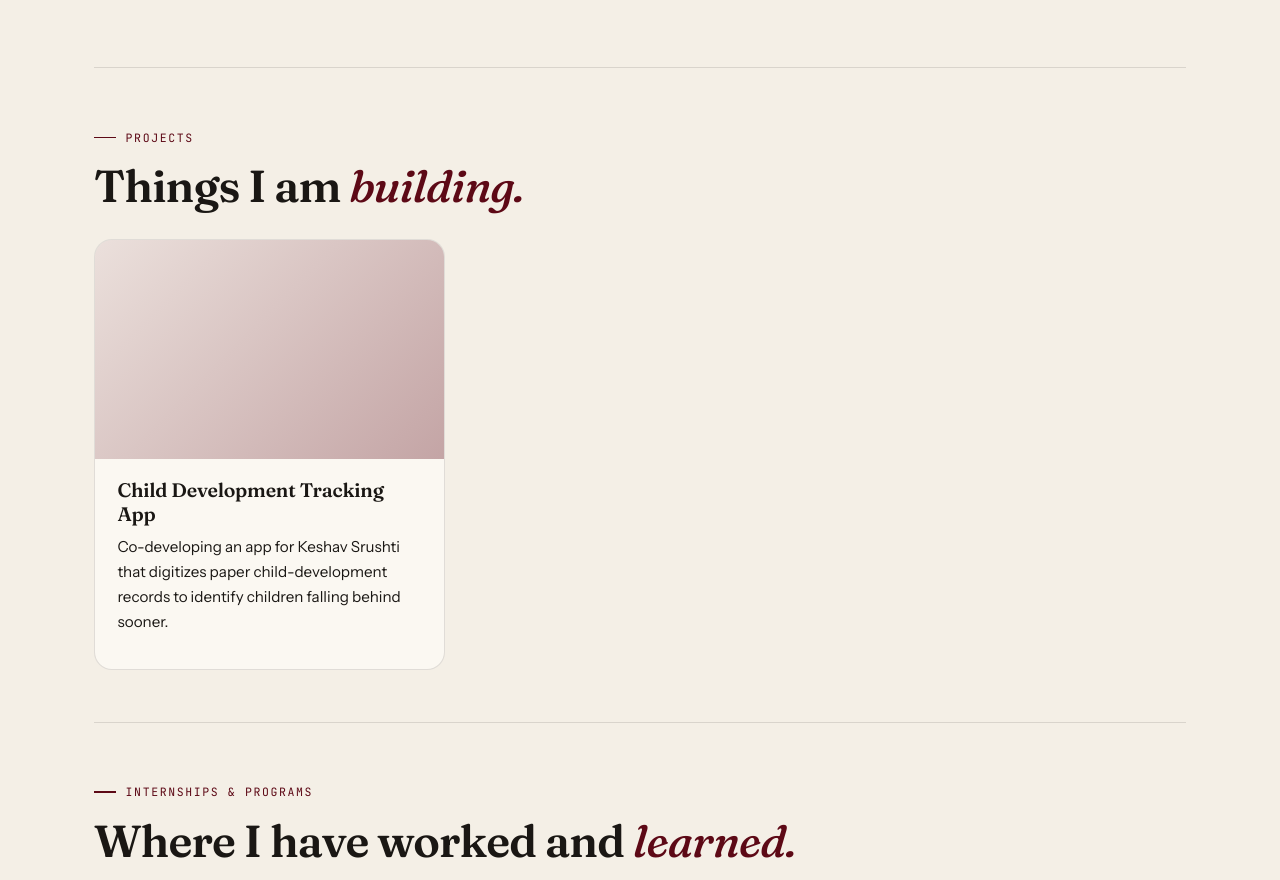
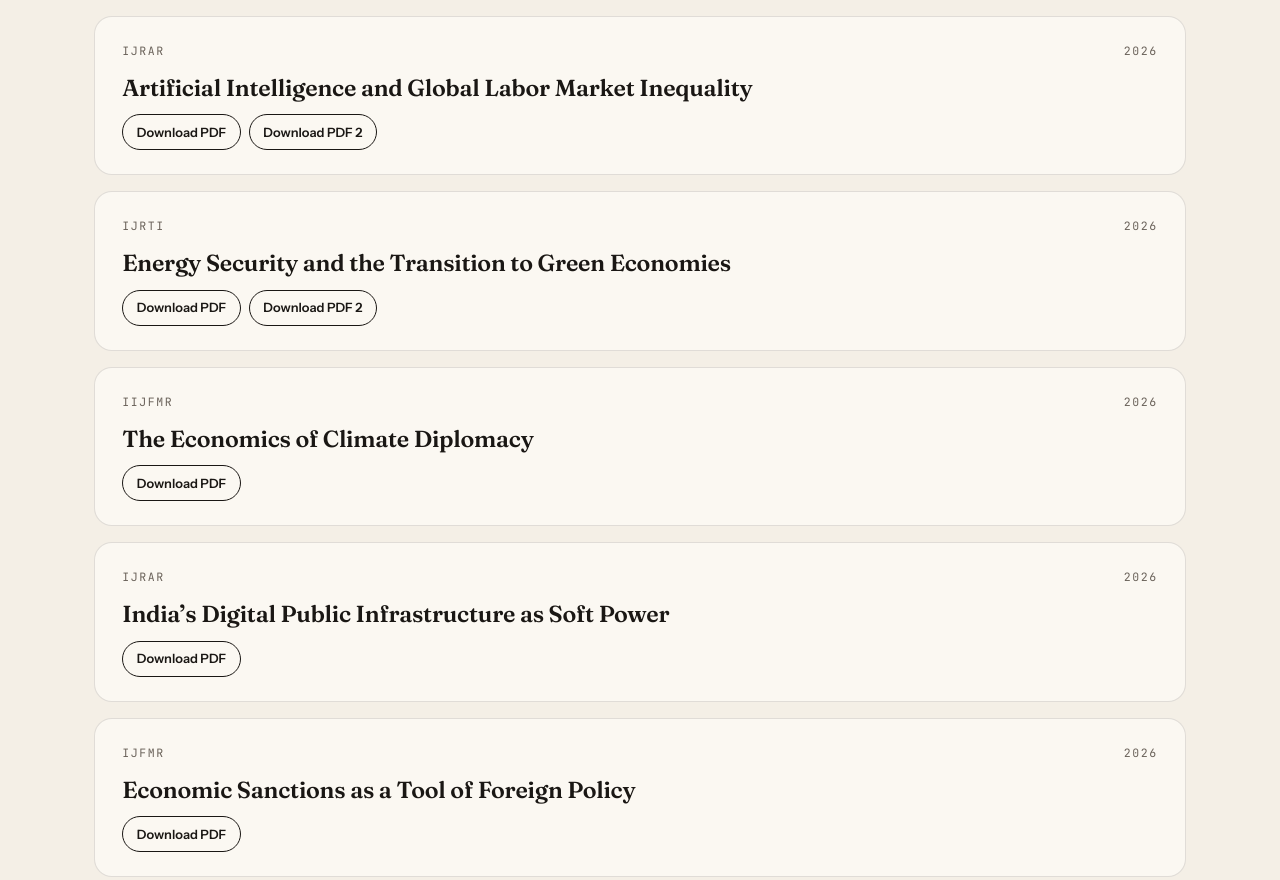
Before and after one commit to miec99/prisha-yadav, a plain HTML site: page index.html in a window 1280 px wide. Shown: the part 2088-2968 px from the top of the page. Drawn offline with Linux system fonts and the light colour scheme.

Commit message:
Deploy Prisha Yadav's showcase website

```diff
--- a/index.html
+++ b/index.html
@@ -227,6 +227,46 @@ footer a { color: var(--accent); text-decoration: none; font-weight: 600; }
                     <h3>IB Extended Essay</h3>
                     <p>Investigating how industrial development under the Mumbai Metropolitan Region expansion around the Vaitarna River in Wada, Palghar, has affected water quality and local socioeconomic conditions.</p>
 
+                </article><article class="paper">
+                    <div class="paper-top mono">
+                        <span>IJRAR</span>
+                        <span>2026</span>
+                    </div>
+                    <h3>Artificial Intelligence and Global Labor Market Inequality</h3>
+
+                    <div class="item-actions"><a href="assets/doc-9e005de59b.pdf" class="item-doc" target="_blank" rel="noopener noreferrer" download>Download PDF</a><a href="assets/doc-f39364226e.pdf" class="item-doc" target="_blank" rel="noopener noreferrer" download>Download PDF 2</a></div>
+                </article><article class="paper">
+                    <div class="paper-top mono">
+                        <span>IJRTI</span>
+                        <span>2026</span>
+                    </div>
+                    <h3>Energy Security and the Transition to Green Economies</h3>
+
+                    <div class="item-actions"><a href="assets/doc-a67d966b97.pdf" class="item-doc" target="_blank" rel="noopener noreferrer" download>Download PDF</a><a href="assets/doc-43a681f570.pdf" class="item-doc" target="_blank" rel="noopener noreferrer" download>Download PDF 2</a></div>
+                </article><article class="paper">
+                    <div class="paper-top mono">
+                        <span>IIJFMR</span>
+                        <span>2026</span>
+                    </div>
+                    <h3>The Economics of Climate Diplomacy</h3>
+
+                    <div class="item-actions"><a href="assets/doc-68ac56957d.pdf" class="item-doc" target="_blank" rel="noopener noreferrer" download>Download PDF</a></div>
+                </article><article class="paper">
+                    <div class="paper-top mono">
+                        <span>IJRAR</span>
+                        <span>2026</span>
+                    </div>
+                    <h3>India’s Digital Public Infrastructure as Soft Power</h3>
+
+                    <div class="item-actions"><a href="assets/doc-8f1781edee.pdf" class="item-doc" target="_blank" rel="noopener noreferrer" download>Download PDF</a></div>
+                </article><article class="paper">
+                    <div class="paper-top mono">
+                        <span>IJFMR</span>
+                        <span>2026</span>
+                    </div>
+                    <h3>Economic Sanctions as a Tool of Foreign Policy</h3>
+
+                    <div class="item-actions"><a href="assets/doc-817c48b274.pdf" class="item-doc" target="_blank" rel="noopener noreferrer" download>Download PDF</a></div>
                 </article></section><section id="projects"><div class="sec-eyebrow mono">Projects</div><h2 class="sec-head">Things I am <em>building.</em></h2><div class="proj-grid"><article class="proj">
                     <div class="proj-ph"></div>
                     <div class="proj-body">
```
